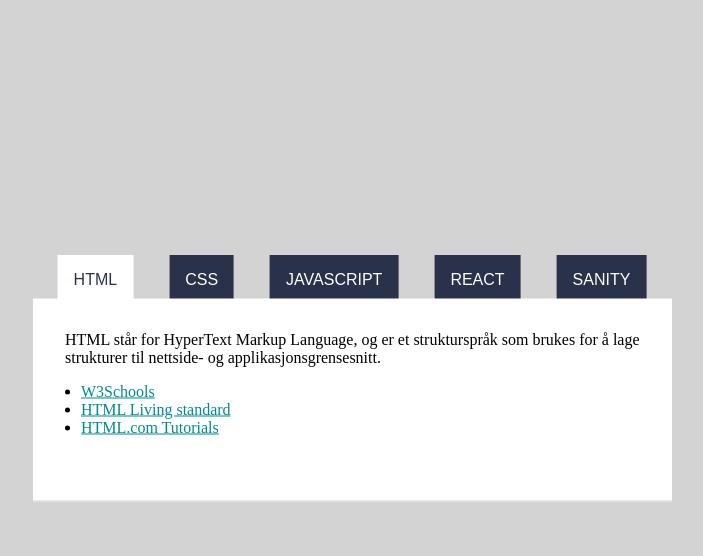
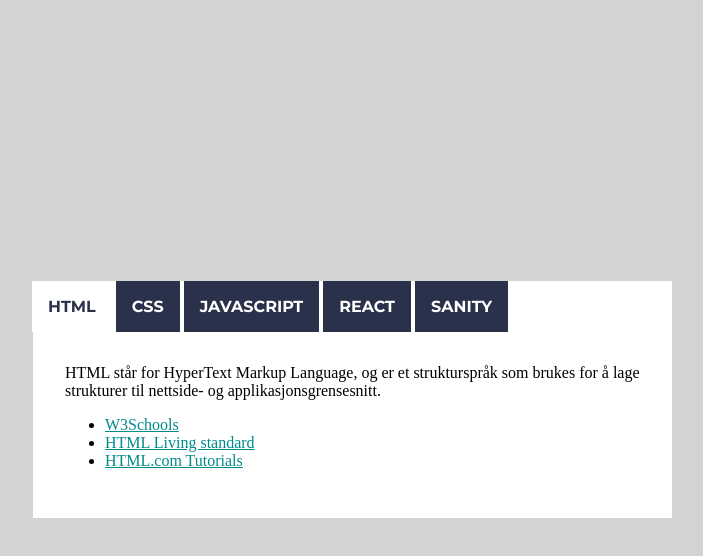
Before and after one commit to MarcusTollefsen/uin24ak2_resource_layout_Tollefsen, a plain HTML site: page index.html in a window 1280 px wide. Both pictures are taken after a click on the button "HTML". Shown: the whole page, without its empty margins (288-991 px from the left). Drawn offline with Linux system fonts and the light colour scheme.

Commit message:
final commit

```diff
--- a/index.html
+++ b/index.html
@@ -8,15 +8,13 @@
     <title>Document</title>
 </head>
 <body>
+
     <nav>
         <button class="knapp" onclick="openTab(event, 'HTML')">HTML</button>
         <button class="knapp" onclick="openTab(event, 'CSS')">CSS</button>
         <button class="knapp" onclick="openTab(event, 'JavaScript')">JavaScript</button>
         <button class="knapp" onclick="openTab(event, 'React')">React</button>
         <button class="knapp" onclick="openTab(event, 'Sanity')" onclick="getTab">Sanity</button>
-      </nav>
-
-    <main>
 
       <div id="HTML" class="tab">
           <div class="tab-text"></div>
@@ -42,7 +40,8 @@
       <div class="tab-text"></div>
       <ul class="tab-sources"></ul>
   </div>
-</main>
+
+</nav>
 
 
     <script src="ressurser.js"></script>
--- a/style.css
+++ b/style.css
@@ -1,4 +1,4 @@
-@import url('https://fonts.googleapis.com/css2?family=Rubik:wght@400;600;700&display=swap');
+@import url('https://fonts.googleapis.com/css2?family=Montserrat:wght@700&display=swap');
 
 :root {
     --red: #DA291C;
@@ -20,7 +20,7 @@
     background-color: var(--light-gray);
 }
 
-main{
+nav{
     background-color: var(--white);
     position: absolute;
     margin: auto;
@@ -30,14 +30,6 @@
     display: inline-block;
 }
 
-nav{
-    position: absolute;
-    margin: auto;
-    top: 35%;
-    left: 50%;
-    transform: translate(-50%, -50%);
-    display: inline-block;
-}
 
 
 nav button{
@@ -46,10 +38,10 @@
     color: var(--white);
     cursor: pointer;
     padding: 16px;
-    margin: 1rem;
     text-align: center;
     display: inline-block;
     font-size: 16px;
+    font-family: 'Montserrat', sans-serif;
     text-transform: uppercase;
 }
 
@@ -76,9 +68,8 @@
     text-transform: uppercase;
 }
 
-div ul{
-    padding: 1rem;
-    padding-top: 0;
+.tab-sources{
+width: 100%;
 }
 
 a{
```
